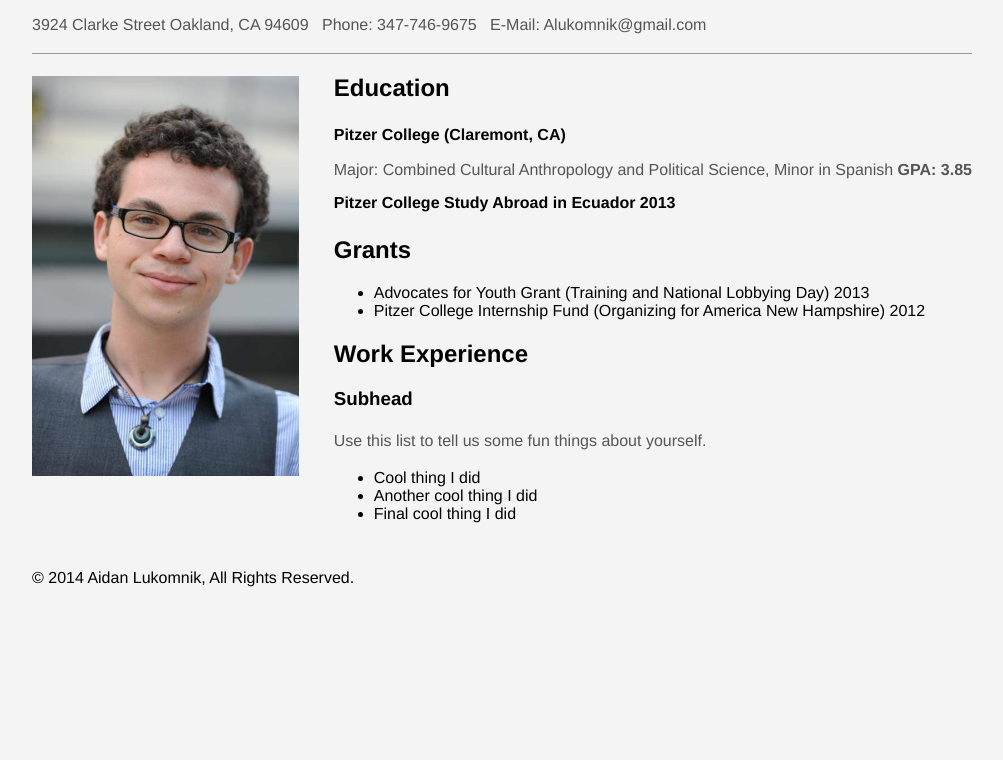
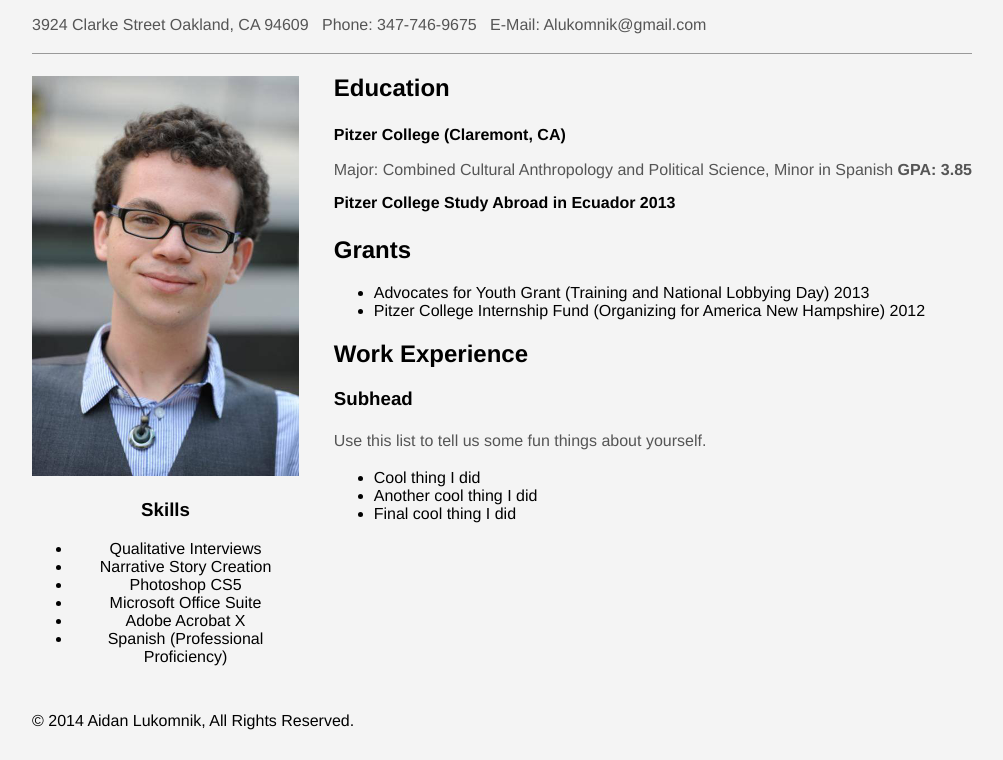
Before and after one commit to Alukomnik/Alukomnik.github.io, a plain HTML site: page index.html in a window 1280 px wide. Shown: the part 47-807 px from the top of the page, without its empty margins (138-1141 px from the left). Drawn offline with nearby package versions, Linux system fonts and the light colour scheme.

Commit message:
added skills under head shot

```diff
--- a/index.html
+++ b/index.html
@@ -14,11 +14,22 @@
 
     </div>
 
-    <div class="content clearfix">
+   <div class="content clearfix">
       <!-- Page Navigation -->
       <div id="nav">
 
         <img id="headshot" src="resources/headshot.jpg" alt= "Head shot of Aidan Lukomnik">
+
+        <h3 class= "under_photo"> Skills</h3>
+        <ul class= "under_photo">
+          <li >Qualitative Interviews</li>
+          <li> Narrative Story Creation</li>
+          <li> Photoshop CS5</li>
+          <li>Microsoft Office Suite </li>
+          <li>Adobe Acrobat X </li>
+          <li>Spanish (Professional Proficiency) </li>
+
+        </ul>
        </div>
 
       <!-- Main content area -->
--- a/resources/layout.css
+++ b/resources/layout.css
@@ -38,6 +38,7 @@ a:hover {
 #copyright {
 	margin-top: 30px;
 	margin-bottom: 30px;
+
 }
 
 #header  {
@@ -52,14 +53,13 @@ a:hover {
 #nav {
 	margin: 0 0 0 0;
 	float: left;
-	width: 200px;
-	max-width: 200px;
+	width: 267px;
+	max-width: 267px;
 }
 
 #main {
 	margin: none;
 	float: right;
-
 
 
  }
@@ -69,8 +69,9 @@ a:hover {
 	color: #752FA1;
 
 }
-
-
+.under_photo {
+	text-align: center;
+}
 
 
 /* Ignore this for now, it is special code needed to fix the layout after using the "float" rules */
```
